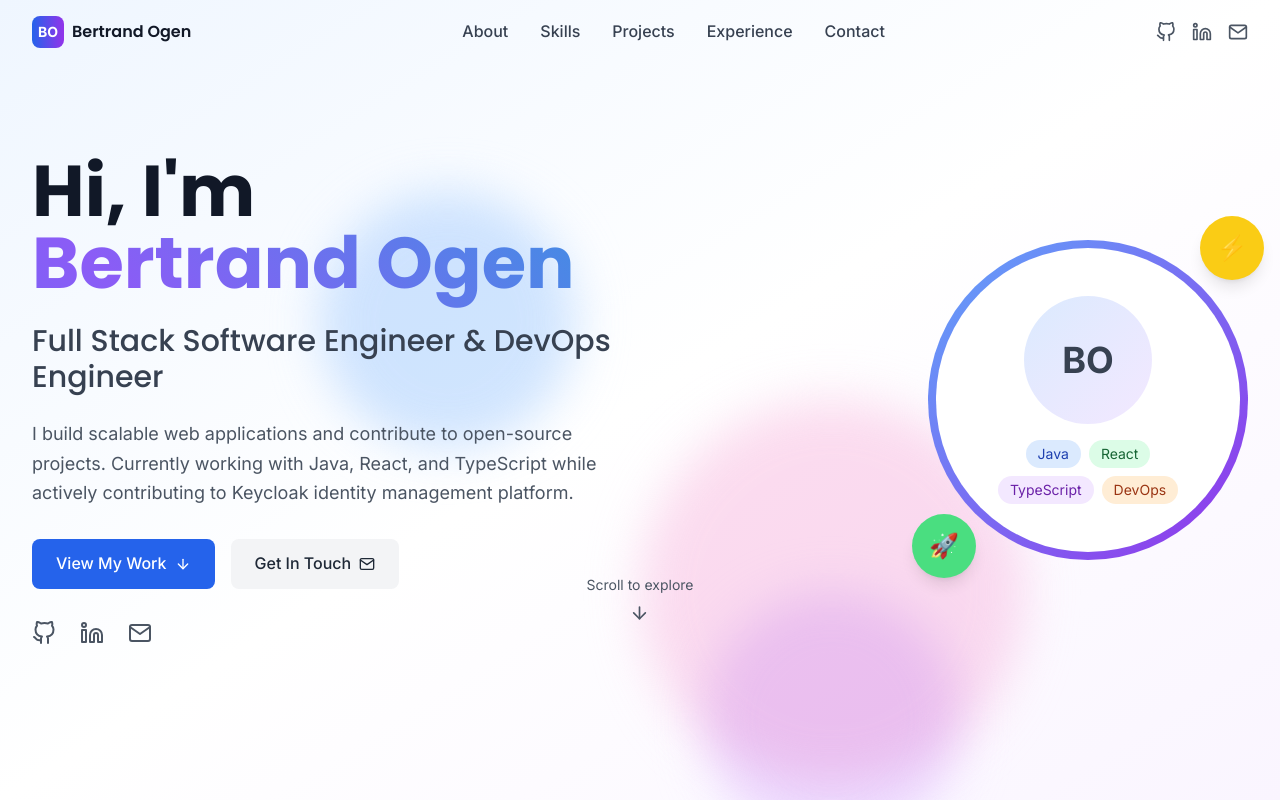
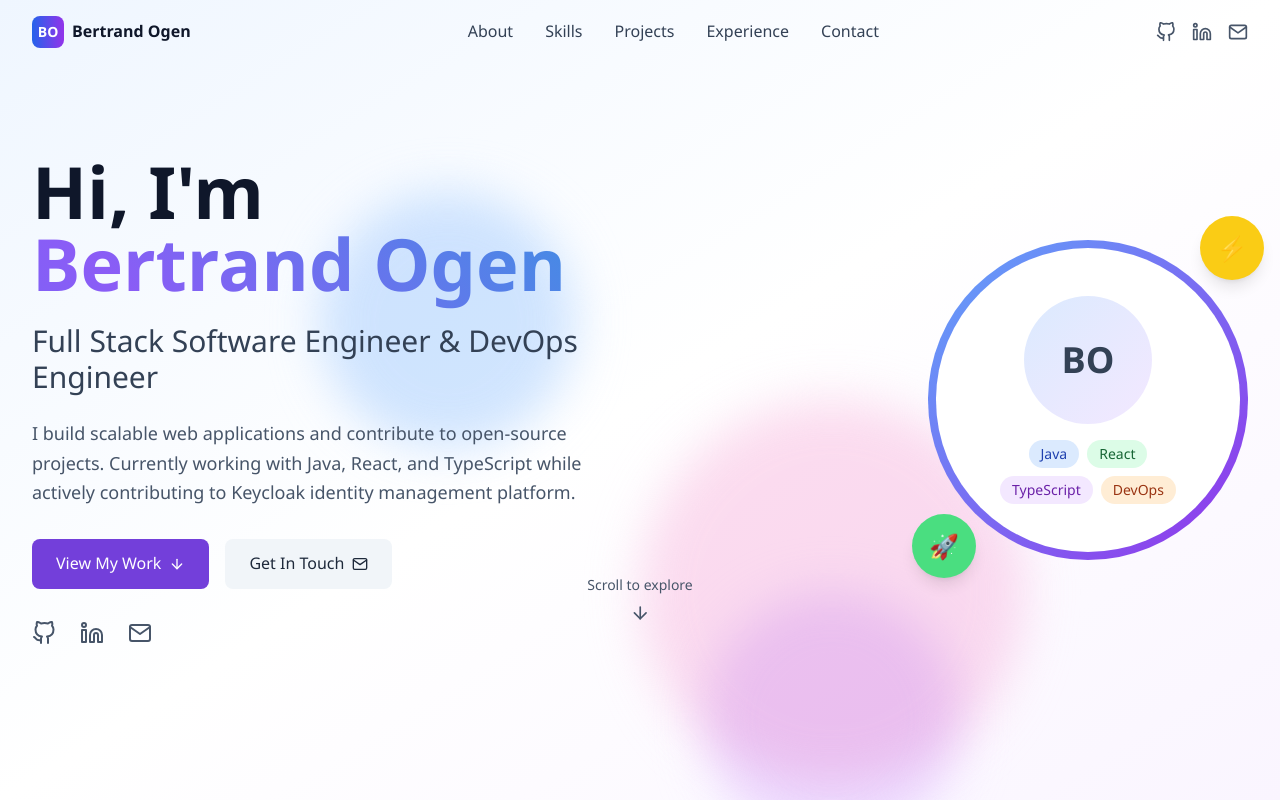
Before and after one commit to Ogenbertrand/portfolio, a React (Vite) app: page / in a window 1280 px wide. Shown: the top 800 px of the page. Built offline with nearby package versions, Linux system fonts and the light colour scheme.

Commit message:
style: redesign tailwind color tokens and typography defaults

```diff
--- a/tailwind.config.js
+++ b/tailwind.config.js
@@ -8,33 +8,57 @@ export default {
     extend: {
       colors: {
         primary: {
-          50: '#eff6ff',
-          100: '#dbeafe',
-          200: '#bfdbfe',
-          300: '#93c5fd',
-          400: '#60a5fa',
-          500: '#3b82f6',
-          600: '#2563eb',
-          700: '#1d4ed8',
-          800: '#1e40af',
-          900: '#1e3a8a',
+          50: '#f6f2ff',
+          100: '#ede5ff',
+          200: '#ddccff',
+          300: '#c3a8ff',
+          400: '#a47cf9',
+          500: '#8858ec',
+          600: '#733fda',
+          700: '#5f31ba',
+          800: '#4e2a96',
+          900: '#41257a',
+        },
+        secondary: {
+          50: '#f7f4ff',
+          100: '#efe8ff',
+          200: '#e1d3ff',
+          300: '#ccb1ff',
+          400: '#b087ff',
+          500: '#955ff5',
+          600: '#7f45e2',
+          700: '#6b35c0',
+          800: '#562d9b',
+          900: '#46297d',
+        },
+        accent: {
+          50: '#fbf8ff',
+          100: '#f5efff',
+          200: '#ebddff',
+          300: '#dcc1ff',
+          400: '#c79cff',
+          500: '#af74ff',
+          600: '#9852f2',
+          700: '#833ad8',
+          800: '#6b31b0',
+          900: '#562c8a',
         },
         gray: {
-          50: '#f9fafb',
-          100: '#f3f4f6',
-          200: '#e5e7eb',
-          300: '#d1d5db',
-          400: '#9ca3af',
-          500: '#6b7280',
-          600: '#4b5563',
-          700: '#374151',
-          800: '#1f2937',
-          900: '#111827',
+          50: '#f8fafc',
+          100: '#f1f5f9',
+          200: '#e2e8f0',
+          300: '#cbd5e1',
+          400: '#94a3b8',
+          500: '#64748b',
+          600: '#475569',
+          700: '#334155',
+          800: '#1e293b',
+          900: '#0f172a',
         }
       },
       fontFamily: {
-        sans: ['Inter', 'system-ui', 'sans-serif'],
-        display: ['Poppins', 'system-ui', 'sans-serif'],
+        sans: ['Gotham', 'Gotham SSm', 'Avenir Next', 'Segoe UI', 'system-ui', 'sans-serif'],
+        display: ['Gotham', 'Gotham SSm', 'Avenir Next', 'Segoe UI', 'system-ui', 'sans-serif'],
       },
       animation: {
         'fade-in': 'fadeIn 0.5s ease-in-out',
```
